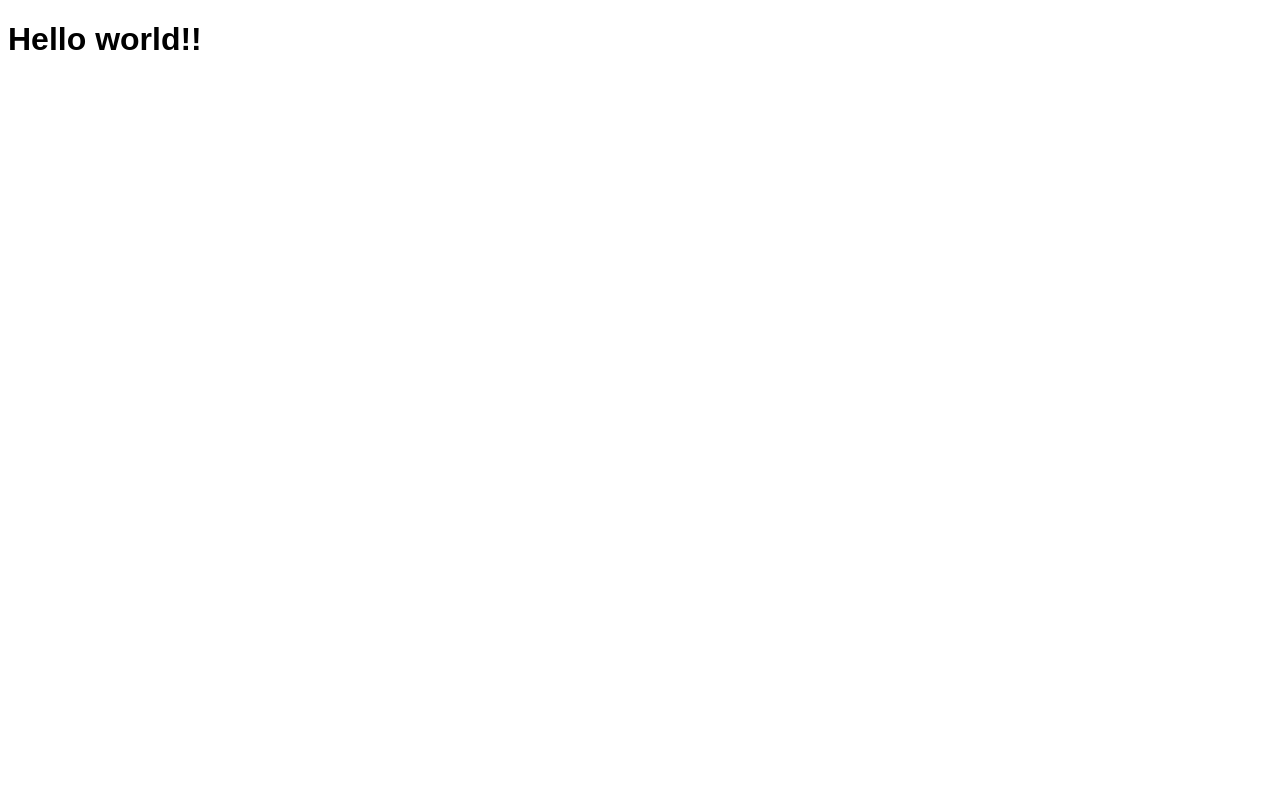
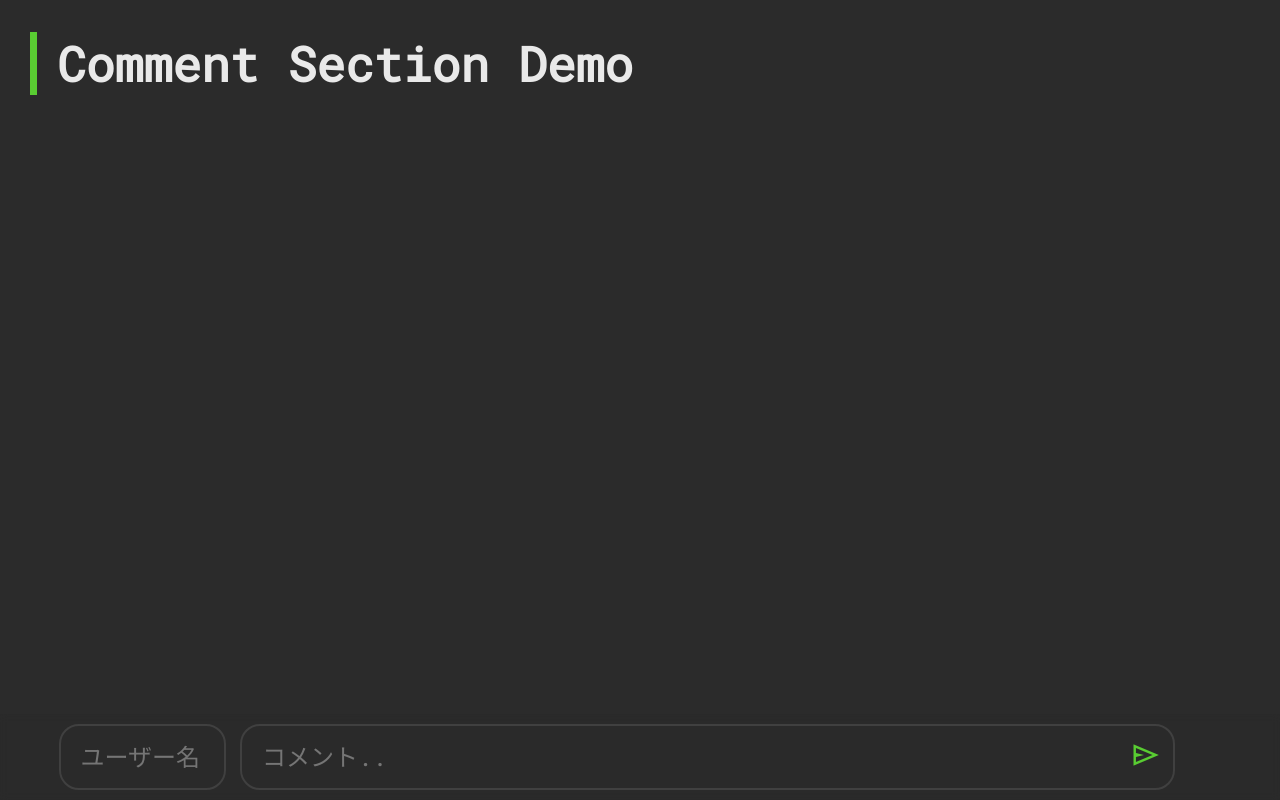
Before and after one commit to 96sho/webappBuildingTutorial, a plain HTML site: page index.html in a window 1280 px wide. Drawn offline with nearby package versions, Linux system fonts and the light colour scheme; no server answers.

Commit message:
ready to go

```diff
--- a/index.html
+++ b/index.html
@@ -1,16 +1,159 @@
 <!DOCTYPE html>
 <html lang="en">
 <head>
+    <link rel="stylesheet" href="https://fonts.googleapis.com/css2?family=Material+Symbols+Outlined:opsz,wght,FILL,GRAD@24,400,0,0" />
     <meta charset="UTF-8">
     <meta name="viewport" content="width=device-width, initial-scale=1.0">
-    <title>Main</title>
+    <title>chat</title>
 </head>
 <body>
-    <h1>Hello world!!</h1>
+    <div id="top">
+        <h1>Comment Section Demo</h1>
+    </div>
+    <div id="main">
+        <!--comments go here-->
+    </div>
+    <div id="comment-field-container">
+        <div>
+            <input type="text" id="username-field" placeholder="ユーザー名">
+            <input type="text" id="comment-field" placeholder="コメント..">
+            <span class="material-symbols-outlined" id="send-button" onclick="sendComment();">send</span>
+        </div>
+    </div>
 </body>
 <style>
+    @import url('https://fonts.googleapis.com/css2?family=Noto+Sans+Mono&family=Roboto+Mono:wght@400;424&display=swap');
     body{
-        font-family: Arial;
+        --primaryColor: rgb(43, 43, 43);
+        --primaryColorLight: rgb(64, 64, 64);
+        --primaryColorDark: rgb(30, 30, 30);
+        --primaryComplimentary: rgb(233, 233, 233);
+        --accentColor: rgb(89, 205, 50);
+        --accentColorLight: rgb(86, 232, 37);
+        --accentColorDark: rgb(76, 176, 42);
+
+        font-family: 'Roboto Mono', monospace;
+        font-size: 1.5rem;
+        color: var(--primaryComplimentary);
+        margin: 0;
+        background-color: var(--primaryColor);
+    }
+    #comment-field{
+        outline: none;
+        border-radius: 20px;
+        border: 2px solid var(--primaryColorLight);
+        background: transparent;
+        height: 2rem;
+        width: 70vw;
+        margin: auto;
+        padding: 15px;
+        padding-left: 20px;
+        color: var(--primaryComplimentary);
+        font-size: 1.5rem;
+        font-family: 'Roboto Mono', monospace;
+    }
+    #comment-field:focus{
+        border: 1px solid var(--accentColor);
+    }
+    #username-field{
+        outline: none;
+        border-radius: 20px;
+        border: 2px solid var(--primaryColorLight);
+        background: transparent;
+        height: 2rem;
+        width: 10vw;
+        margin: auto;
+        padding: 15px;
+        padding-left: 20px;
+        color: var(--primaryComplimentary);
+        font-size: 1.5rem;
+        font-family: 'Roboto Mono', monospace;
+    }
+    #username-field:focus{
+        border: 1px solid var(--accentColor);
+    }
+    #send-button{
+        position: relative;
+        right: 60px;
+        top: 5px;
+        color: var(--accentColor);
+        font-size: 2rem;
+        transition: color 0.125s;
+    }
+    #send-button:hover{
+        color: var(--accentColorLight);
+    }
+    #comment-field-container{
+        position: fixed;
+        bottom: 0;
+        width: calc(100vw - 20px);
+        background-color: rgba(43, 43, 43, 0.6);
+        backdrop-filter: blur(3px);
+        padding: 10px;
+        display: flex;
+        justify-content: center;
+    }
+    #top{
+        border-left: 7px solid var(--accentColor);
+        padding-left: 20px;
+        margin-left: 30px;
+    }
+    #main{
+        padding: 20px;
+        margin-bottom: 100px;
+    }
+    .comment{
+        padding: 15px;
+        padding-left: 25px;
+        border-radius: 10px;
+        background-color: var(--primaryColorDark);
+        margin-bottom: 10px;
+    }
+    .comment h3{
+        margin: 0;
+    }
+    .comment p{
+        margin: 0;
+        margin-left: 30px;
     }
 </style>
+
+<script>
+    const usernameField = document.querySelector("#username-field");
+    const commentField = document.querySelector("#comment-field");
+    const commentSection = document.querySelector("#main");
+    commentField.addEventListener("keydown", (event) => {if(event.key == "Enter") sendComment()})
+
+    function sendComment(){
+        const comment = commentField.value;
+        const username = usernameField.value;
+        commentField.value = "";
+        if(comment == "" || username == ""){
+            return;
+        }
+        fetch("/addComment", {
+            method: "POST",
+            body: JSON.stringify({
+                user: username,
+                comment: comment
+            }),
+            headers: {
+                "Content-Type": "application/json",
+            }
+        })
+        .then((resp) => initializeComments())
+    }
+
+    async function initializeComments(){
+        const comments = await (await fetch("/loadComments")).json();
+        console.log(comments);
+        commentSection.innerHTML = "";
+        for(const comment of comments){
+            commentSection.innerHTML += `<div class="comment"><h3>${comment.user}</h3><p>${comment.comment}</p></div>`;
+        }
+    }
+
+    initializeComments();
+
+</script>
 </html>
```
Also changed, not shown: server.js (+11 -1 lines).
